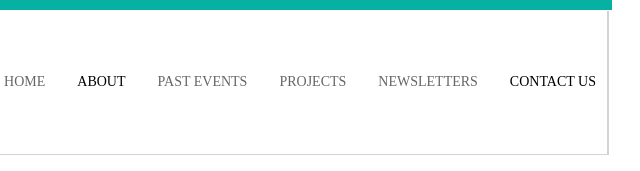
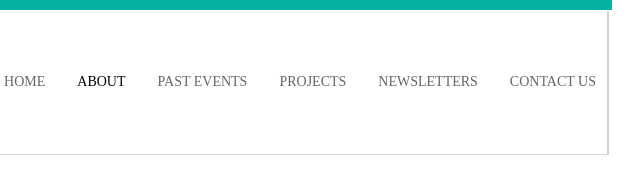
Before and after one commit to Inderjitsinghsaini/Singh_I_Yang_S_Anglers_Website, a plain HTML site: page About.html in a window 1280 px wide. Shown: the top 171 px of the page, 524-1164 px from the left. Drawn offline with Linux system fonts and the light colour scheme.

Commit message:
fixed one bug in about page

```diff
--- a/About.html
+++ b/About.html
@@ -24,7 +24,7 @@
 			<a href="#">PAST EVENTS</a>
 			<a href="#">PROJECTS</a>
 			<a href="#">NEWSLETTERS</a>
-			<a href="contactUs.html" class="hover">CONTACT US</a>
+			<a href="contactUs.html" >CONTACT US</a>
 		</div>
 
 	</div>
```
